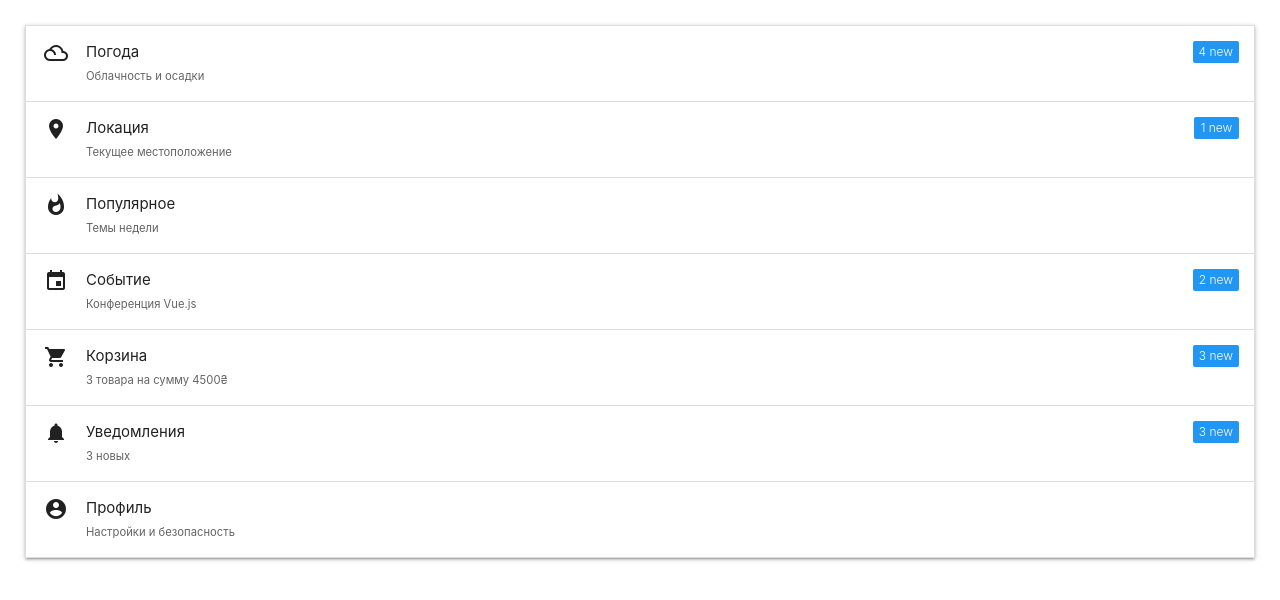
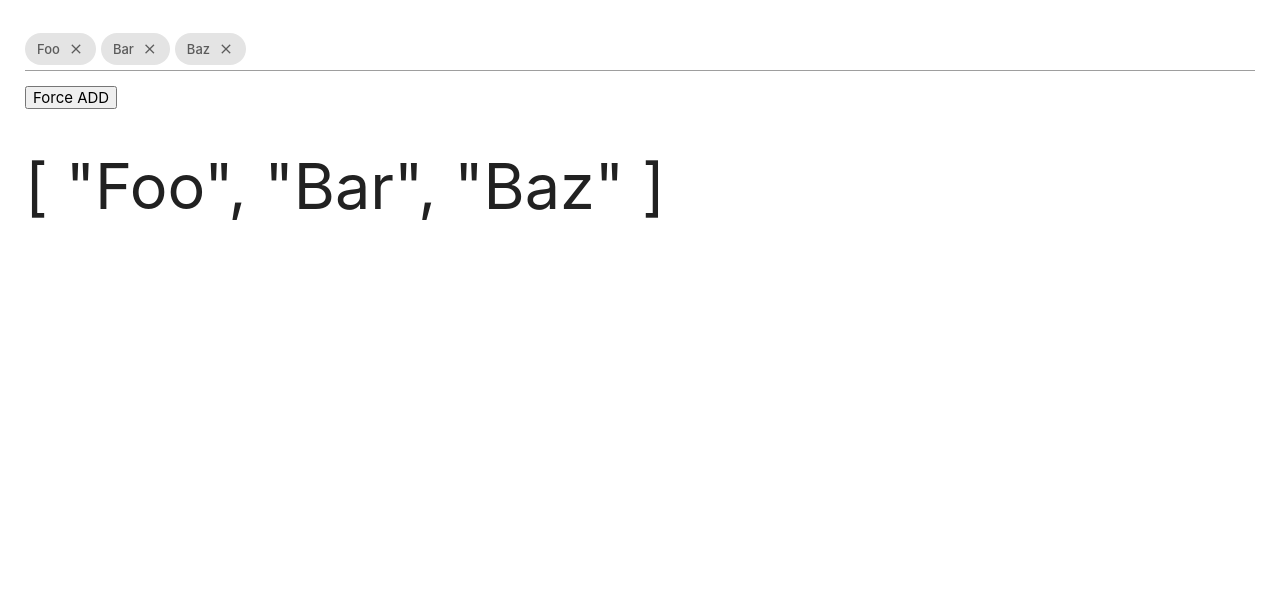
Before and after one commit to Yuriyzhdanov/component-library, a Vue app: page / in a window 1280 px wide. Shown: the top 600 px of the page. Built offline with nearby package versions, Linux system fonts and the light colour scheme.

Commit message:
Implemented: component MChips.vue

```diff
--- a/src/App.vue
+++ b/src/App.vue
@@ -8,6 +8,7 @@ import MLinks from './components/MLinks.vue'
 import MPagination from './components/MPagination.vue'
 import MAvatarList from './components/m-avatar/MAvatarList.vue'
 import MBadgesList from './components/m-badges/MBadgesList.vue'
+import MChips from './components/MChips.vue'
 
 import dog1 from './assets/img/1.jpg'
 import dog2 from './assets/img/2.jpg'
@@ -27,6 +28,7 @@ export default {
     MPagination,
     MAvatarList,
     MBadgesList,
+    MChips,
   },
 
   data() {
@@ -43,6 +45,8 @@ export default {
       dogs: dogs,
 
       items: items,
+
+      words: ['Foo', 'Bar', 'Baz'],
     }
   },
 
@@ -57,8 +61,14 @@ export default {
 <template>
   <section>
     <article>
-      <MBadgesList :items="items" />
+      <MChips :list="words" />
     </article>
+
+    <article>
+      <h1>{{ words }}</h1>
+    </article>
+
+    <!-- <MBadgesList :items="items" /> -->
     <!-- {{ dogs }} -->
     <!-- <article>
       <MAvatarList :model-value="dogs" @update:model-value="dogs = $event" />
@@ -66,7 +76,7 @@ export default {
     <article>
       <MAvatarList v-model="dogs" />
     </article> -->
-    <article></article>
+    <!-- <article></article> -->
 
     <!-- <article>
       <MLinks :list-available="users" v-model="selectedUser" />
--- /dev/null
+++ b/src/components/MChips.vue
@@ -0,0 +1,40 @@
+<script>
+// M V VM
+// VIEWMODEL
+// МОДЕЛЬ ПРЕДСТАВЛЕНИЯ
+
+const options = {
+  props: ['list'],
+
+  data() {
+    return {
+      instance: null,
+    }
+  },
+
+  methods: {
+    handle() {
+      this.instance.addChip({ tag: 'new chip' })
+    },
+  },
+
+  mounted() {
+    const options = {
+      data: this.list.map(item => ({ tag: item })),
+    }
+    this.instance = M.Chips.init(this.$refs.elChips, options)
+    window.instance = this.instance
+  },
+}
+
+export default options
+</script>
+
+<template>
+  <div ref="elChips" class="chips">
+    <input class="custom-class" />
+  </div>
+  <div>
+    <button @click="instance.addChip({ tag: 'new chip' })">Force ADD</button>
+  </div>
+</template>
--- a/src/main.js
+++ b/src/main.js
@@ -5,4 +5,4 @@ import 'material-icons/iconfont/material-icons.css'
 import 'materialize-css/dist/css/materialize.css'
 import 'materialize-css'
 
-createApp(App).mount('#app')
+window.vm = createApp(App).mount('#app')
```
